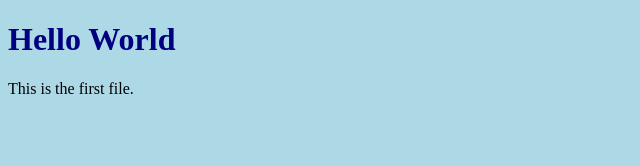
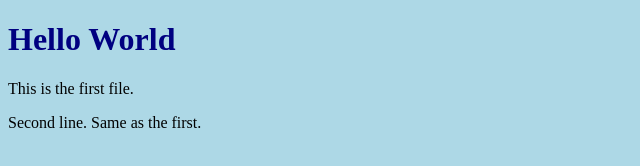
Before and after one commit to FrodoHTX/hello-world, a plain HTML site: page index.html in a window 1280 px wide. Shown: the whole page, without its empty margins (0-640 px from the left). Drawn offline with Linux system fonts and the light colour scheme.

Commit message:
Updated index with second line.

```diff
--- a/index.html
+++ b/index.html
@@ -10,5 +10,6 @@
     <body>
         <h1>Hello World</h1>
         <p>This is the first file.</p>
+        <p>Second line. Same as the first.</p>
     </body>
 </html>
```
